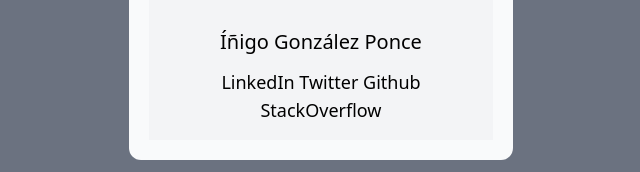
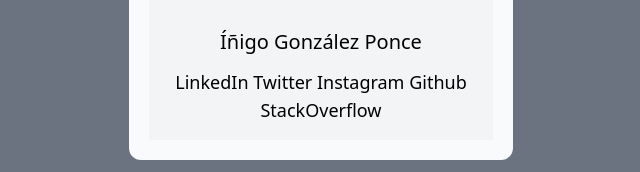
Before and after one commit to igponce/myblog, a website built with webpack: page src/index.html in a window 1280 px wide. Shown: the part 494-666 px from the top of the page, without its empty margins (319-959 px from the left). Built offline with nearby package versions, Linux system fonts and the light colour scheme.

Commit message:
Update index.html

```diff
--- a/src/index.html
+++ b/src/index.html
@@ -28,6 +28,8 @@
           <span id='twitter'>
             <a href="https://twitter.com/exocert">Twitter</a>
           </span>
+          <span id='instagram'>
+            <a href="https://instagram.com/inigogonzaleZ_art">Instagram</a>
           <span id='github'>
             <a href="https://github.com/igponce">Github</a>
           </span>
```
